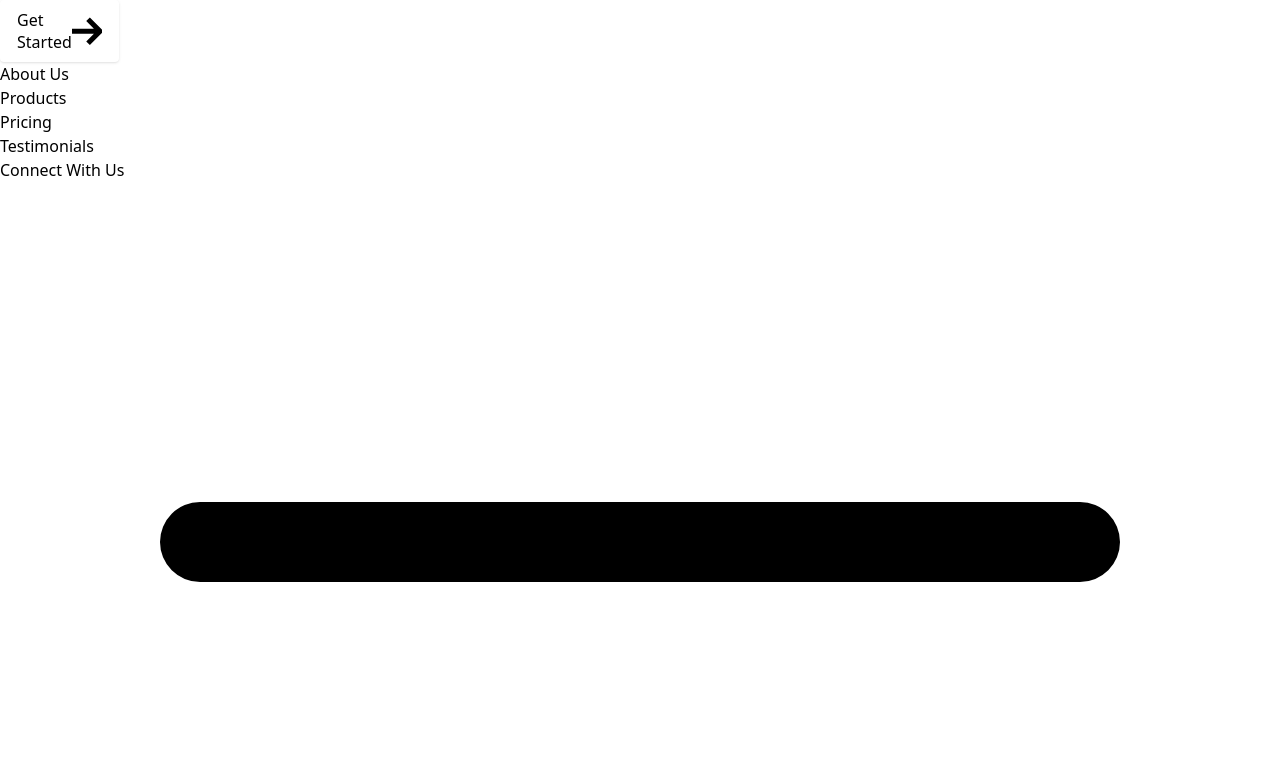
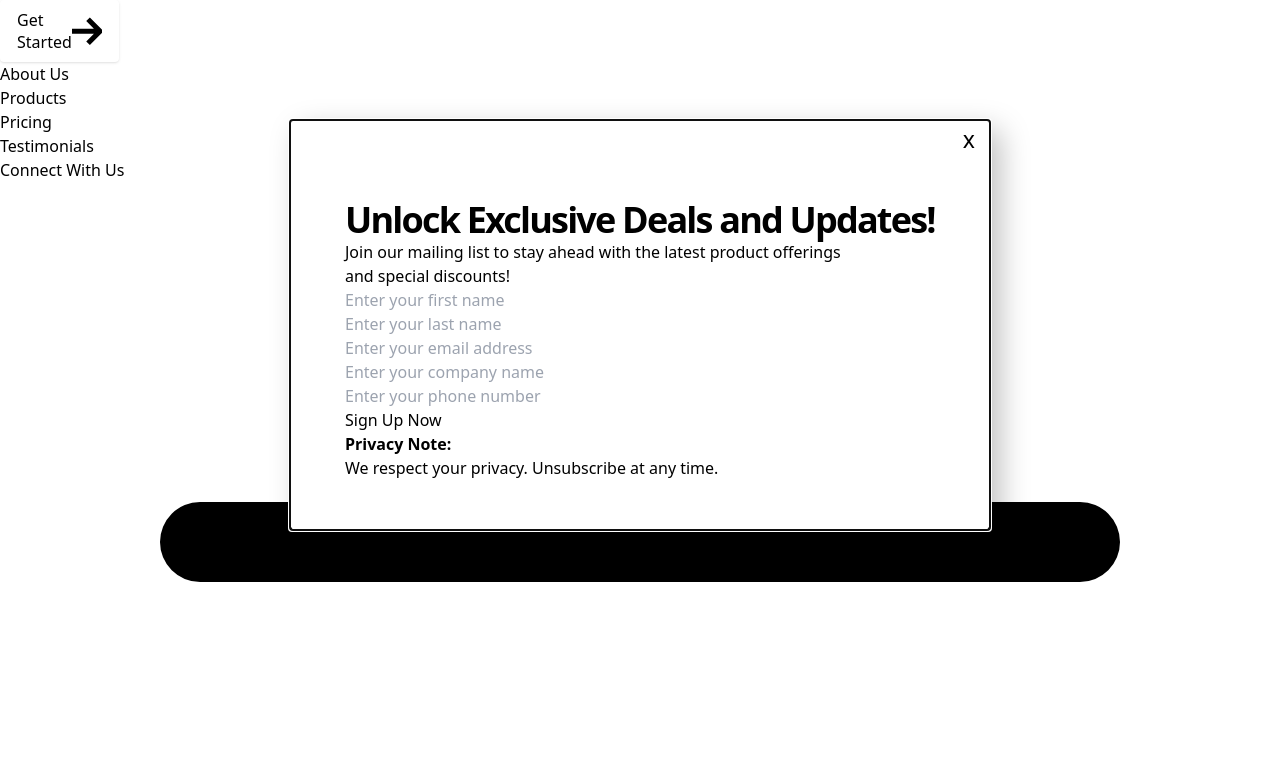
Before and after one commit to skylinedistribution-dev/skylinedistribution-dev.github.io, a React (Vite) app: page / in a window 1280 px wide. Shown: the top 780 px of the page. Built offline with nearby package versions, Linux system fonts and the light colour scheme.

Commit message:
contact and popup from update

```diff
--- a/src/css/style.css
+++ b/src/css/style.css
@@ -30,7 +30,7 @@
 }
 
 .popup-overlay{
-    max-width: 600px;
+    max-width: 700px;
     position: fixed;
     margin: auto;
     top: 120px;
@@ -40,10 +40,13 @@
     border-radius: 6px;
     left: 0;
     right: 0;
+    box-shadow: 10px 10px 30px #00000042;
 }
 
 .popup-overlay .contact {
-    padding: 50px 50px 30px;
+    padding: 80px 30px 50px;
+    margin: 0 auto;
+    max-width: 650px;
 }
 
 .popup-overlay button.close-button {
--- a/src/partials/ConnectWithUs.jsx
+++ b/src/partials/ConnectWithUs.jsx
@@ -3,6 +3,7 @@ import InstagramIcon from "@mui/icons-material/Instagram";
 import SendOutlinedIcon from "@mui/icons-material/SendOutlined";
 import WhatsAppIcon from "@mui/icons-material/WhatsApp";
 import SmartToyIcon from '@mui/icons-material/SmartToy';
+import CallIcon from '@mui/icons-material/Call';
 
 function ConnectWithUs() {
   return (
@@ -86,6 +87,27 @@ function ConnectWithUs() {
                 </ul>
               </div>
             </div>
+
+            <div className="flex justify-center items-center">
+              <div className="text-center">
+                <h6 className="font-bold text-gray-800 text-sm sm:text-xl mb-2">
+                  Phone
+                </h6>
+                <ul className="text-xs sm:text-md text-gray-600">
+                  <li className="mb-2 hidden sm:block">
+                    <a href="https://www.instagram.com/skylinedistribution/">
+                    409-207-8787
+                    </a>
+                  </li>
+                  <li className="sm:mb-2 mb-5">
+                    <a href="https://www.instagram.com/skylinedistribution/">
+                      <CallIcon fontSize="large"/>
+                    </a>
+                  </li>
+                </ul>
+              </div>
+            </div>
+
           </div>
         </div>
       </div>
--- a/src/partials/ContactForm.jsx
+++ b/src/partials/ContactForm.jsx
@@ -7,6 +7,7 @@ function ContactForm() {
     first_name: "",
     last_name: "",
     email: "",
+    company: "",
     number: "",
   });
   const [showThankYou, setShowThankYou] = useState(false);
@@ -20,6 +21,7 @@ function ContactForm() {
           first_name: "",
           last_name: "",
           email: "",
+          company: "",
           number: "",
         });
         reset();
@@ -41,7 +43,7 @@ function ContactForm() {
     <section className="relative" id="connect-with-us">
       <div className="relative max-w-6xl mx-auto px-4 sm:px-24 sm:pb-24">
         <div className="max-w-5xl mx-auto text-center">
-          <h2 className="h2">Request for Catalog</h2>
+          <h2 className="h2">Request our catalog</h2>
         </div>
 
         <div className="pt-12 md:pt-20">
@@ -54,7 +56,7 @@ function ContactForm() {
                     id="first_name"
                     type="text"
                     name="first_name"
-                    placeholder="First Name"
+                    placeholder="Enter your first name"
                     value={formData.first_name}
                     onChange={handleChange}
                   />
@@ -70,7 +72,7 @@ function ContactForm() {
                     id="last_name"
                     type="text"
                     name="last_name"
-                    placeholder="Last Name"
+                    placeholder="Enter your last name"
                     value={formData.last_name}
                     onChange={handleChange}
                   />
@@ -88,13 +90,30 @@ function ContactForm() {
                   id="email"
                   type="email"
                   name="email"
-                  placeholder="Enter Your Email"
+                  placeholder="Enter your email address"
                   value={formData.email}
                   onChange={handleChange}
                 />
                 <ValidationError
                   prefix="Email"
                   field="email"
+                  errors={state.errors}
+                />
+              </div>
+
+              <div className="form-item mb-4">
+                <input
+                  className="bg-gray-50 border border-gray-300 text-gray-900 text-sm rounded-lg focus:ring-blue-500 focus:border-blue-500 block w-full p-2.5 dark:bg-gray-700 dark:border-gray-600 dark:placeholder-gray-400 dark:text-white dark:focus:ring-blue-500 dark:focus:border-blue-500"
+                  id="company"
+                  type="text"
+                  name="company"
+                  placeholder="Enter your company name"
+                  value={formData.company}
+                  onChange={handleChange}
+                />
+                <ValidationError
+                  prefix="company"
+                  field="company"
                   errors={state.errors}
                 />
               </div>
--- a/src/partials/DelayedForm.jsx
+++ b/src/partials/DelayedForm.jsx
@@ -11,6 +11,7 @@ function ContactForm({ closeModal }) {
     first_name: "",
     last_name: "",
     email: "",
+    company: "",
     number: "",
   });
   const [showThankYou, setShowThankYou] = useState(false);
@@ -24,6 +25,7 @@ function ContactForm({ closeModal }) {
           first_name: "",
           last_name: "",
           email: "",
+          company: "",
           number: "",
         });
         reset();
@@ -44,8 +46,11 @@ function ContactForm({ closeModal }) {
 
   return (
     <div>
-      <form className="w-full contact" onSubmit={handleSubmit}>
-        <h2 className="h4 mb-4">Request for Catalog</h2>
+      <form className="w-full contact text-center" onSubmit={handleSubmit}>
+        <h2 className="h2 mb-4">Unlock Exclusive Deals and Updates! </h2>
+        <p className="mb-4">
+          Join our mailing list to stay ahead with the latest product offerings <br />and special discounts!
+        </p>
         <div className="flex form-item mb-4">
           <div className="fname mr-2">
             <input
@@ -53,7 +58,7 @@ function ContactForm({ closeModal }) {
               id="first_name"
               type="text"
               name="first_name"
-              placeholder="First Name"
+              placeholder="Enter your first name"
               value={formData.first_name}
               onChange={handleChange}
             />
@@ -69,7 +74,7 @@ function ContactForm({ closeModal }) {
               id="last_name"
               type="text"
               name="last_name"
-              placeholder="Last Name"
+              placeholder="Enter your last name"
               value={formData.last_name}
               onChange={handleChange}
             />
@@ -87,7 +92,7 @@ function ContactForm({ closeModal }) {
             id="email"
             type="email"
             name="email"
-            placeholder="Enter Your Email"
+            placeholder="Enter your email address"
             value={formData.email}
             onChange={handleChange}
           />
@@ -101,10 +106,27 @@ function ContactForm({ closeModal }) {
         <div className="form-item mb-4">
           <input
             className="bg-gray-50 border border-gray-300 text-gray-900 text-sm rounded-lg focus:ring-blue-500 focus:border-blue-500 block w-full p-2.5 dark:bg-gray-700 dark:border-gray-600 dark:placeholder-gray-400 dark:text-white dark:focus:ring-blue-500 dark:focus:border-blue-500"
+            id="company"
+            type="text"
+            name="company"
+            placeholder="Enter your company name"
+            value={formData.company}
+            onChange={handleChange}
+          />
+          <ValidationError
+            prefix="company"
+            field="company"
+            errors={state.errors}
+          />
+        </div>
+
+        <div className="form-item mb-4">
+          <input
+            className="bg-gray-50 border border-gray-300 text-gray-900 text-sm rounded-lg focus:ring-blue-500 focus:border-blue-500 block w-full p-2.5 dark:bg-gray-700 dark:border-gray-600 dark:placeholder-gray-400 dark:text-white dark:focus:ring-blue-500 dark:focus:border-blue-500"
             type="number"
             id="number"
             name="number"
-            placeholder="Enter Your Phone"
+            placeholder="Enter your phone number"
             value={formData.number}
             onChange={handleChange}
           />
@@ -117,12 +139,22 @@ function ContactForm({ closeModal }) {
 
         <div className="form-item mb-4">
           <button
-            className="text-white bg-blue-700 hover:bg-blue-800 focus:ring-4 focus:outline-none focus:ring-blue-300 font-medium rounded-lg text-sm w-full sm:w-auto px-5 py-2.5 text-center dark:bg-blue-600 dark:hover:bg-blue-700 dark:focus:ring-blue-800"
+            className="text-white bg-blue-700 hover:bg-blue-800 focus:ring-4 focus:outline-none focus:ring-blue-300 font-medium rounded-lg text-sm w-full px-5 py-2.5 text-center dark:bg-blue-600 dark:hover:bg-blue-700 dark:focus:ring-blue-800"
             type="submit"
             disabled={state.submitting}
           >
-            Submit
+            Sign Up Now
           </button>
+        </div>
+        <div className="privacy-note">
+
+
+          <div className="flex">
+          <strong>Privacy Note: </strong>
+          <p className="mb-4"> We respect your privacy. Unsubscribe at any time.</p>
+          </div>
+
+
         </div>
       </form>
       {showThankYou && (
@@ -144,7 +176,7 @@ function DelayedPopup() {
       const timer = setTimeout(() => {
         setShowModal(true);
         Cookies.set("formShown", "true", { expires: 1 }); // Cookie expires in 1 day
-      }, 9000); // 9 seconds
+      }, 5000); // 5 seconds
 
       return () => clearTimeout(timer);
     }
```
